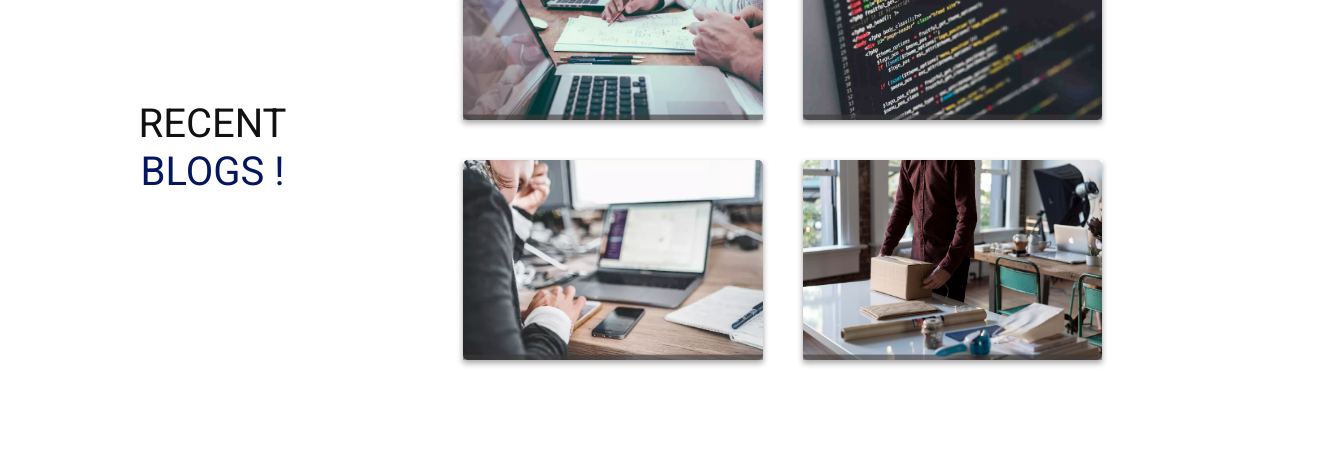
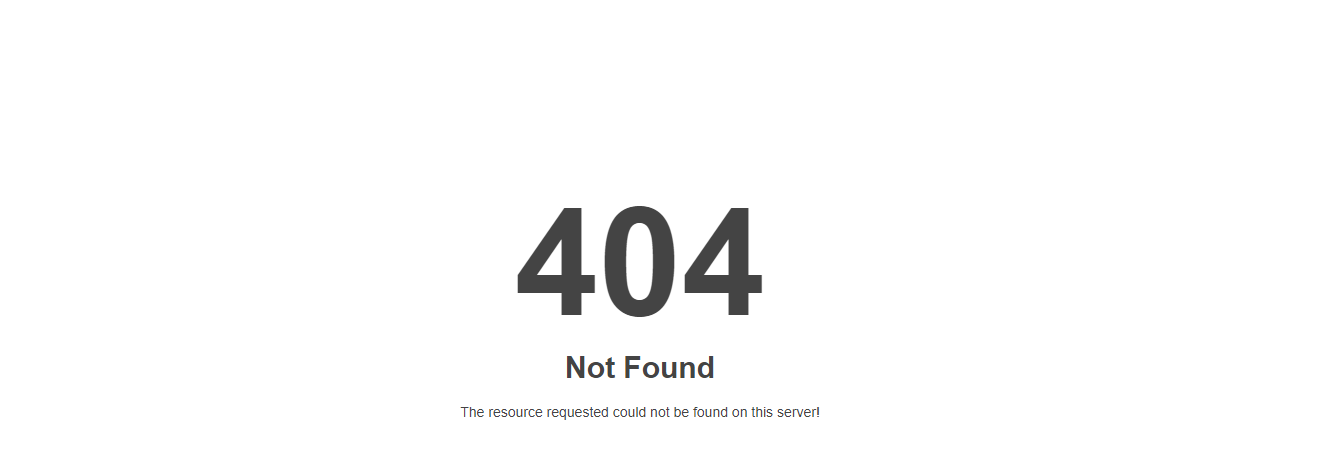
Before and after one commit to AbhishekOmkatech/omkaWeb, a React (Create React App) app: page /headBlog in a window 1280 px wide. Shown: the top 458 px of the page, 1323 px wide, since content can reach past the window. Built offline with nearby package versions, Linux system fonts and the light colour scheme.

Commit message:
my-first-changes

```diff
--- a/src/Component/HeadNav.js
+++ b/src/Component/HeadNav.js
@@ -162,13 +162,13 @@ const HeadNav = () => {
                 >
                   Careers
                 </a>
-                <a
+                {/* <a
                   href="/Main"
                   className="dropdown-item"
                   rel="noopener noreferrer"
                 >
                   Case Study
-                </a>
+                </a> */}
               </div>
             </div>
             &nbsp;&nbsp;&nbsp;
@@ -248,9 +248,9 @@ const HeadNav = () => {
               Hire Resources
             </a>
             &nbsp;&nbsp;&nbsp;
-            <a href="/blog" className="nav-item nav-link" rel="noopener noreferrer">
+            {/* <a href="/blog" className="nav-item nav-link" rel="noopener noreferrer">
               Blog
-            </a>
+            </a> */}
             &nbsp;&nbsp;&nbsp;
             <a
               href="/contact-us"
--- a/src/Component/Header1.js
+++ b/src/Component/Header1.js
@@ -22,7 +22,7 @@ import ContactForm from "./pages/ContactForm";
 import GetInTouch from "./pages/GetInTounch";
 import "./css/Inline.css";
 import Tools from "./Tools";
-import HeadBlog from "./pages/Blog/HeadBlog";
+// import HeadBlog from "./pages/Blog/HeadBlog";
 import HeadNav from "./HeadNav";
 import Youtube from "./Youtube";
 import Connect from "./pages/Connect";
@@ -485,7 +485,7 @@ solutions to his clients" />
       </div>
       <br />
       <br />
-      <HeadBlog />
+      {/* <HeadBlog /> */}
       <br />
       <br />
       {/* conatct */}
--- a/src/Component/pages/Blog/HeadBlog.js
+++ b/src/Component/pages/Blog/HeadBlog.js
@@ -1,82 +1,82 @@
-import React from "react";
-import b1 from '../../../images/b1.jpg'
-import b2 from '../../../images/b2.webp'
-import b3 from '../../../images/b3.webp'
-import b4 from '../../../images/blog/b10.jpg'
-import b5 from '../../../images/b6.webp'
+// import React from "react";
+// import b1 from '../../../images/b1.jpg'
+// import b2 from '../../../images/b2.webp'
+// import b3 from '../../../images/b3.webp'
+// import b4 from '../../../images/blog/b10.jpg'
+// import b5 from '../../../images/b6.webp'
 
-const HeadBlog = () => {
-  return (
-    <div>
-      <div id="blogdiv">
-        <div className="container-xl">
-          <div className="row">
-            <div className="col-3"><h2 className="display-6 mb-4" id="blogheading">
-              RECENT
-              <br />
-              <span style={{ color: "#04165D" }}>BLOGS !</span>
-            </h2>
-            </div>
-            <div className="col-9">
-              <div className="wrapper">
+// const HeadBlog = () => {
+//   return (
+//     <div>
+//       <div id="blogdiv">
+//         <div className="container-xl">
+//           <div className="row">
+//             <div className="col-3"><h2 className="display-6 mb-4" id="blogheading">
+//               RECENT
+//               <br />
+//               <span style={{ color: "#04165D" }}>BLOGS !</span>
+//             </h2>
+//             </div>
+//             <div className="col-9">
+//               <div className="wrapper">
 
-                <div className='newsCard news-Slide-up'>
-                  <img src={b2} id="blogsimg" alt="blog" />
-                  <div className='newsCaption'>
+//                 <div className='newsCard news-Slide-up'>
+//                   <img src={b2} id="blogsimg" alt="blog" />
+//                   <div className='newsCaption'>
 
-                    <p className='newsCaption-content'>
-                    <a className='' href='/blog/the-importance-of-digital-transformation-in-modern-business'> The Importance of Digital
-                      Transformation in Modern
-                      Business</a>
-                    </p>
-                    <p><a className='newsCaption-link' href='/blog/the-importance-of-digital-transformation-in-modern-business'>READ MORE  <i className="fa fa-hand-o-right" style={{ fontSize: "23px" }}></i></a> </p>
-                  </div>
-                </div>
-                <div className='newsCard news-Slide-up'>
-                  <img src={b1} id="blogsimg" alt="blog" />
-                  <div className='newsCaption'>
+//                     <p className='newsCaption-content'>
+//                     <a className='' href='/blog/the-importance-of-digital-transformation-in-modern-business'> The Importance of Digital
+//                       Transformation in Modern
+//                       Business</a>
+//                     </p>
+//                     <p><a className='newsCaption-link' href='/blog/the-importance-of-digital-transformation-in-modern-business'>READ MORE  <i className="fa fa-hand-o-right" style={{ fontSize: "23px" }}></i></a> </p>
+//                   </div>
+//                 </div>
+//                 <div className='newsCard news-Slide-up'>
+//                   <img src={b1} id="blogsimg" alt="blog" />
+//                   <div className='newsCaption'>
 
-                    <p className='newsCaption-content'>
-                    <a className='' href='/blog/the-Pros-and-Cons-of-outsourcing-IT-services-for-your-business'> The Pros and Cons of Outsourcing IT Services for Your Business</a>
-                    </p>
-                    <p><a className='newsCaption-link' href='/blog/the-Pros-and-Cons-of-outsourcing-IT-services-for-your-business'>READ MORE  <i className="fa fa-hand-o-right" style={{ fontSize: "23px" }}></i></a> </p>
-                  </div>
-                </div>
-                <div className='newsCard news-Slide-up'>
-                  <img src={b5} id="blogsimg" alt="blog" />
-                  <div className='newsCaption'>
+//                     <p className='newsCaption-content'>
+//                     <a className='' href='/blog/the-Pros-and-Cons-of-outsourcing-IT-services-for-your-business'> The Pros and Cons of Outsourcing IT Services for Your Business</a>
+//                     </p>
+//                     <p><a className='newsCaption-link' href='/blog/the-Pros-and-Cons-of-outsourcing-IT-services-for-your-business'>READ MORE  <i className="fa fa-hand-o-right" style={{ fontSize: "23px" }}></i></a> </p>
+//                   </div>
+//                 </div>
+//                 <div className='newsCard news-Slide-up'>
+//                   <img src={b5} id="blogsimg" alt="blog" />
+//                   <div className='newsCaption'>
 
-                    <p className='newsCaption-content'>
-                    <a className='' href='/blog/how-your-new-website-design-will-help-your-business-grow'> How Your New Website Design Will Help Your Business Grow?</a>
-                    </p>
-                    <p><a className='newsCaption-link' href='/blog/how-your-new-website-design-will-help-your-business-grow'>READ MORE  <i className="fa fa-hand-o-right" style={{ fontSize: "23px" }}></i></a> </p>
-                  </div>
-                </div>
-                <div className='newsCard news-Slide-up'>
-                  <img src={b4} id="blogsimg" alt="blog" />
-                  <div className='newsCaption'>
+//                     <p className='newsCaption-content'>
+//                     <a className='' href='/blog/how-your-new-website-design-will-help-your-business-grow'> How Your New Website Design Will Help Your Business Grow?</a>
+//                     </p>
+//                     <p><a className='newsCaption-link' href='/blog/how-your-new-website-design-will-help-your-business-grow'>READ MORE  <i className="fa fa-hand-o-right" style={{ fontSize: "23px" }}></i></a> </p>
+//                   </div>
+//                 </div>
+//                 <div className='newsCard news-Slide-up'>
+//                   <img src={b4} id="blogsimg" alt="blog" />
+//                   <div className='newsCaption'>
 
-                    <p className='newsCaption-content'>
-                    <a className='' href='/blog/how-ecommerce-website-development-is-necessary-for-a-business-to-succeed?'> How Ecommerce Website Development Is Necessary for a Business
-                      to Succeed?</a>
-                    </p>
-                    <p><a className='newsCaption-link' href='/blog/how-ecommerce-website-development-is-necessary-for-a-business-to-succeed?'>READ MORE  <i className="fa fa-hand-o-right" style={{ fontSize: "23px" }}></i></a> </p>
-                  </div>
-                </div>
+//                     <p className='newsCaption-content'>
+//                     <a className='' href='/blog/how-ecommerce-website-development-is-necessary-for-a-business-to-succeed?'> How Ecommerce Website Development Is Necessary for a Business
+//                       to Succeed?</a>
+//                     </p>
+//                     <p><a className='newsCaption-link' href='/blog/how-ecommerce-website-development-is-necessary-for-a-business-to-succeed?'>READ MORE  <i className="fa fa-hand-o-right" style={{ fontSize: "23px" }}></i></a> </p>
+//                   </div>
+//                 </div>
 
-              </div>
+//               </div>
 
 
-            </div>
+//             </div>
 
 
-          </div>
-        </div>
-      </div>
+//           </div>
+//         </div>
+//       </div>
 
 
-    </div>
-  );
-};
+//     </div>
+//   );
+// };
 
-export default HeadBlog;
+// export default HeadBlog;
--- a/src/Path.js
+++ b/src/Path.js
@@ -37,7 +37,7 @@ import Blog2 from "./Component/pages/Blog/Blog2";
 
 import Tools from "./Component/Tools";
 import CMS from "./Component/pages/services/CMS";
-import HeadBlog from "./Component/pages/Blog/HeadBlog";
+// import HeadBlog from "./Component/pages/Blog/HeadBlog";
 import Job from "./Component/pages/Career/Job";
 import Thankyou from "./Component/pages/Thankyou";
 import Page404 from "./Component/pages/404Page";
@@ -143,7 +143,7 @@ function Path() {
           <Route exact path="/blog/top-reasons-why-strategies-fail" element={<Blog5 />}></Route>
           <Route exact path="/blog/the-art-of-branding:-understanding-the-7-types-of-Logos" element={<Blog6/>}></Route>
           <Route exact path="/tools" element={<Tools />}></Route>
-          <Route exact path="/headBlog" element={<HeadBlog />}></Route>
+          {/* <Route exact path="/headBlog" element={<HeadBlog />}></Route> */}
           <Route exact path="/careers" element={<Job />}></Route>
           <Route exact path="/thankyou" element={<Thankyou />}></Route>
           <Route exact path="/HeadNav" element={<HeadNav/>}></Route>
```
Also changed, not shown: .cpanel.yml (added).
